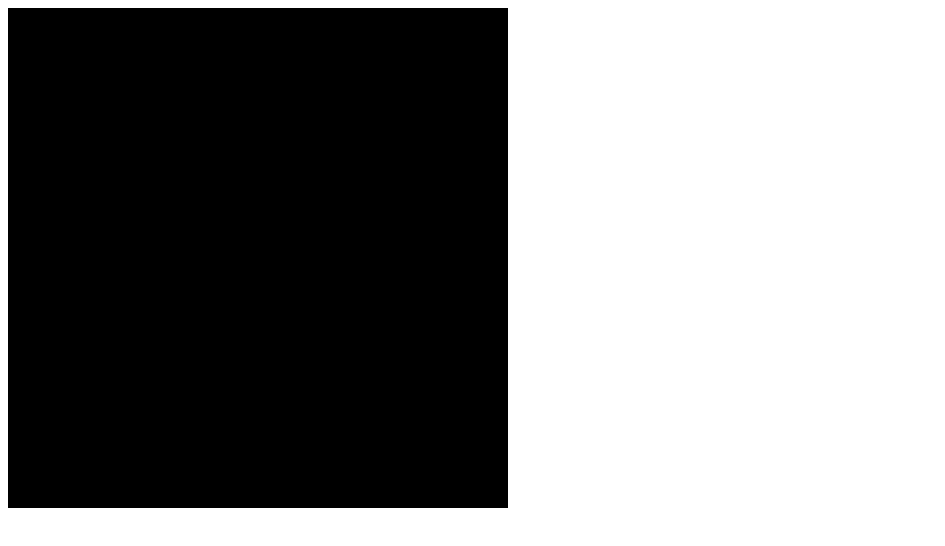
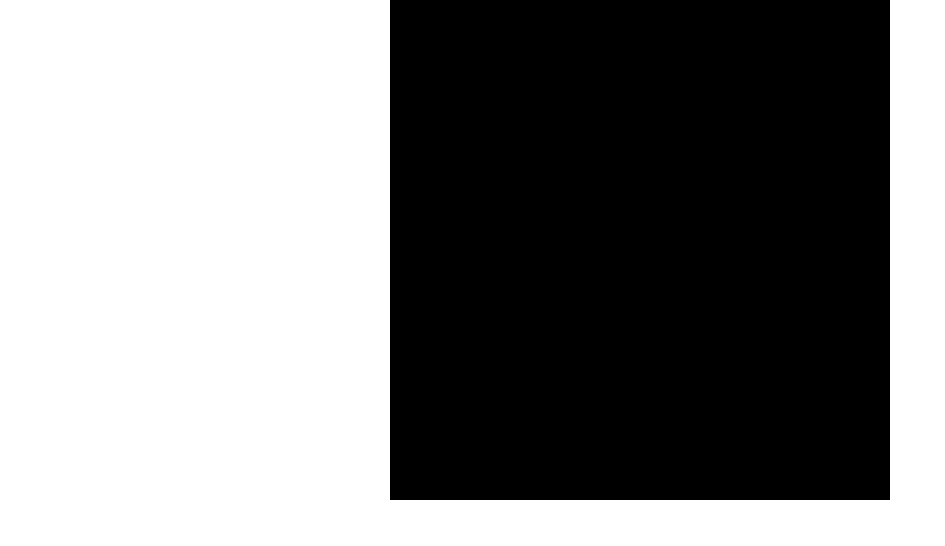
Before and after one commit to Cristian-zeni/moto-labyrint, a plain HTML site: page index.html in a window 1280 px wide. Shown: the whole page, without its empty margins (0-945 px from the left). Drawn offline with Linux system fonts and the light colour scheme.

Commit message:
aggiunto stile canvas

```diff
--- a/index.html
+++ b/index.html
@@ -5,6 +5,10 @@
     <meta http-equiv="X-UA-Compatible" content="IE=edge">
     <meta name="viewport" content="width=device-width, initial-scale=1.0">
     <title>Motocycle</title>
+    <style>
+        *   {padding: 0; margin: 0; }
+        canvas{background-color: #000329; display: block; margin: 0 auto;}
+    </style>
 </head>
 <body>
     <canvas id="myCanvas" width="500" height="500"></canvas>
```
